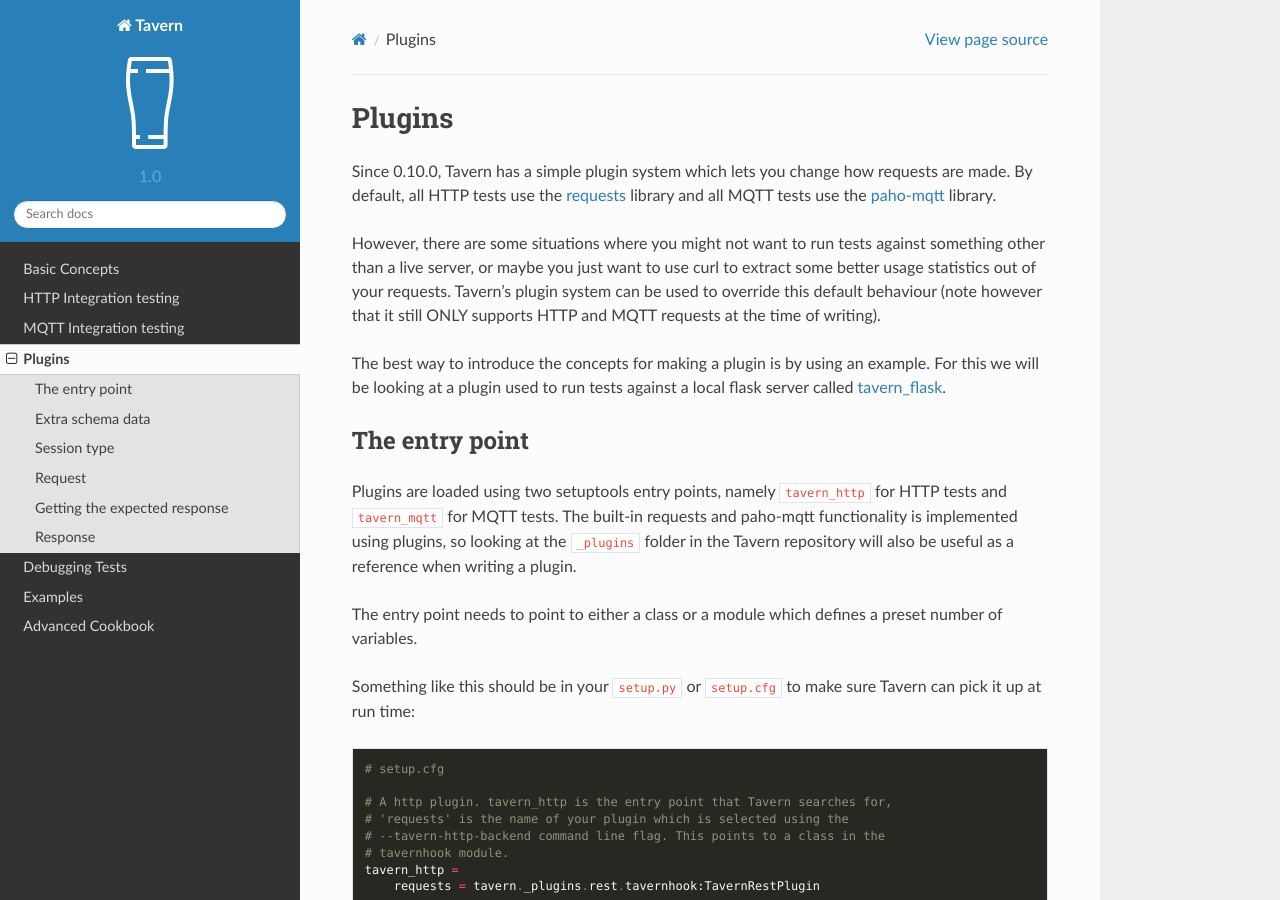
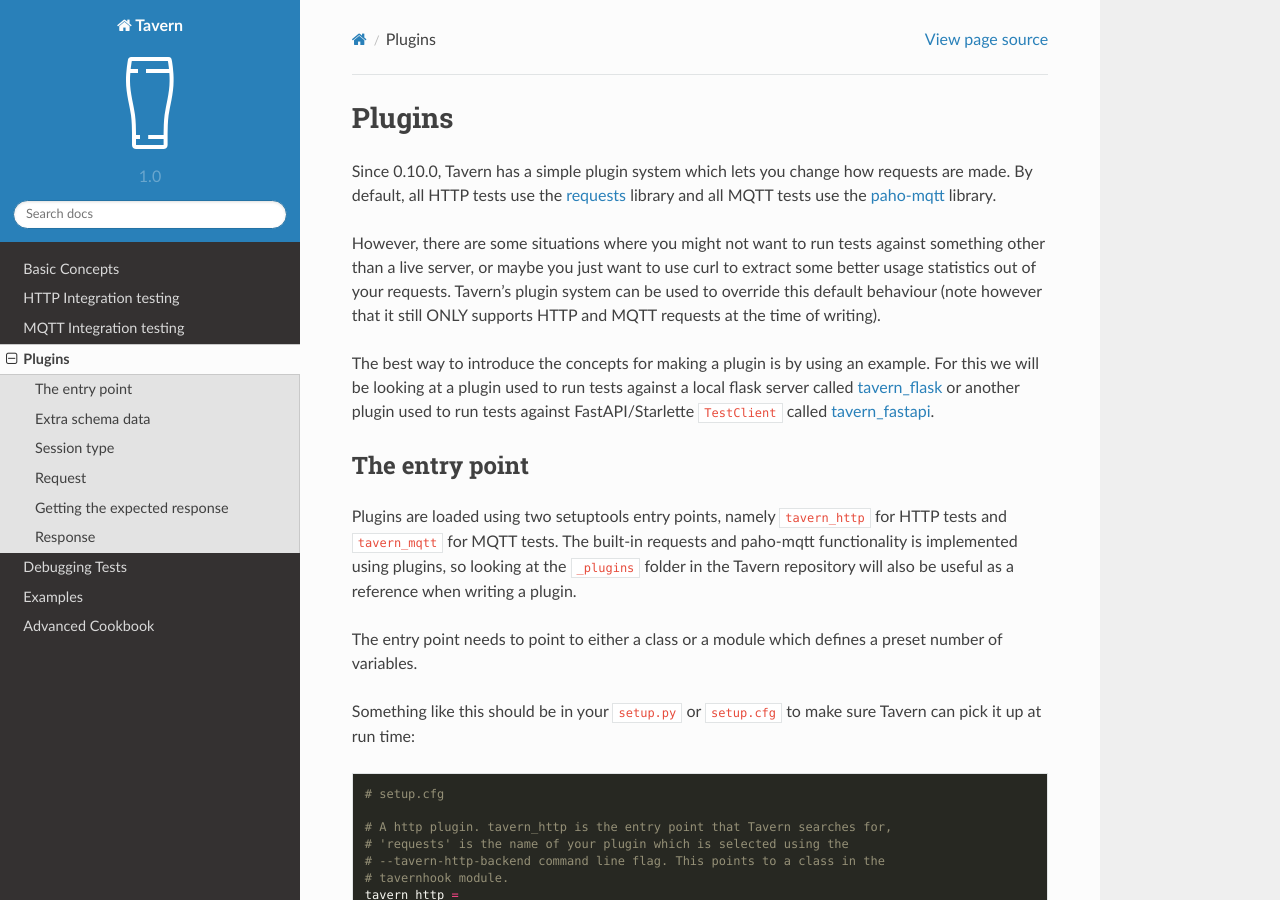
Before and after one commit to taverntesting/tavern, a Sphinx documentation site: the page built from docs/source/plugins.md, in a window 1280 px wide and 900 px high. Built offline with Sphinx 7.4.7 and the Read the Docs theme 2.0.0, drawn with Linux system fonts in a browser that asks for light colours; formulas are drawn with MathJax 3.

Commit message:
Add tavern_fastapi plugin in README

```diff
--- a/docs/source/plugins.md
+++ b/docs/source/plugins.md
@@ -14,7 +14,8 @@
 
 The best way to introduce the concepts for making a plugin is by using an
 example. For this we will be looking at a plugin used to run tests against a
-local flask server called [tavern_flask](https://github.com/taverntesting/tavern-flask).
+local flask server called [tavern_flask](https://github.com/taverntesting/tavern-flask)
+or another plugin used to run tests against FastAPI/Starlette `TestClient` called [tavern_fastapi](https://github.com/zaghaghi/tavern-fastapi).
 
 ## The entry point
 
```
